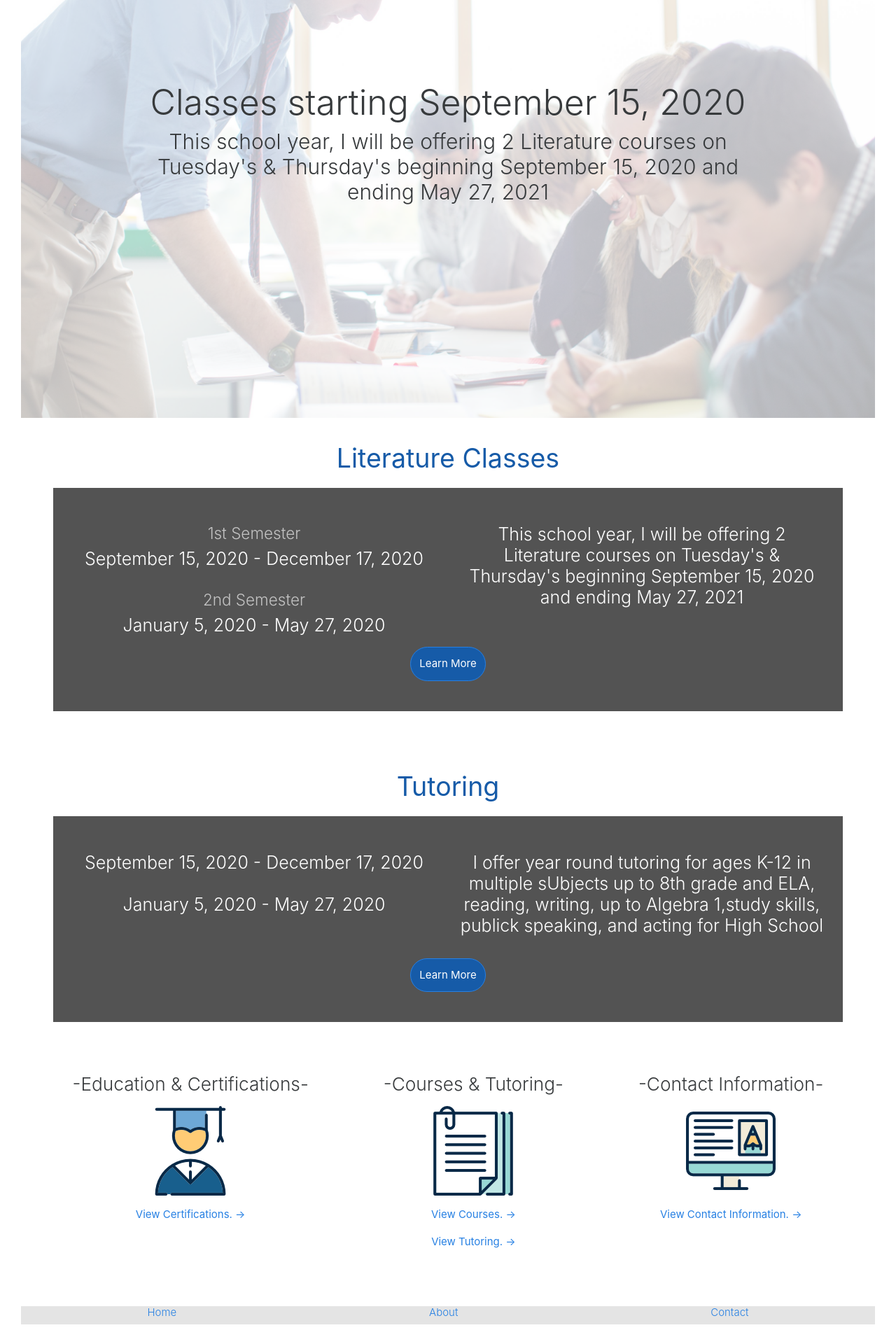
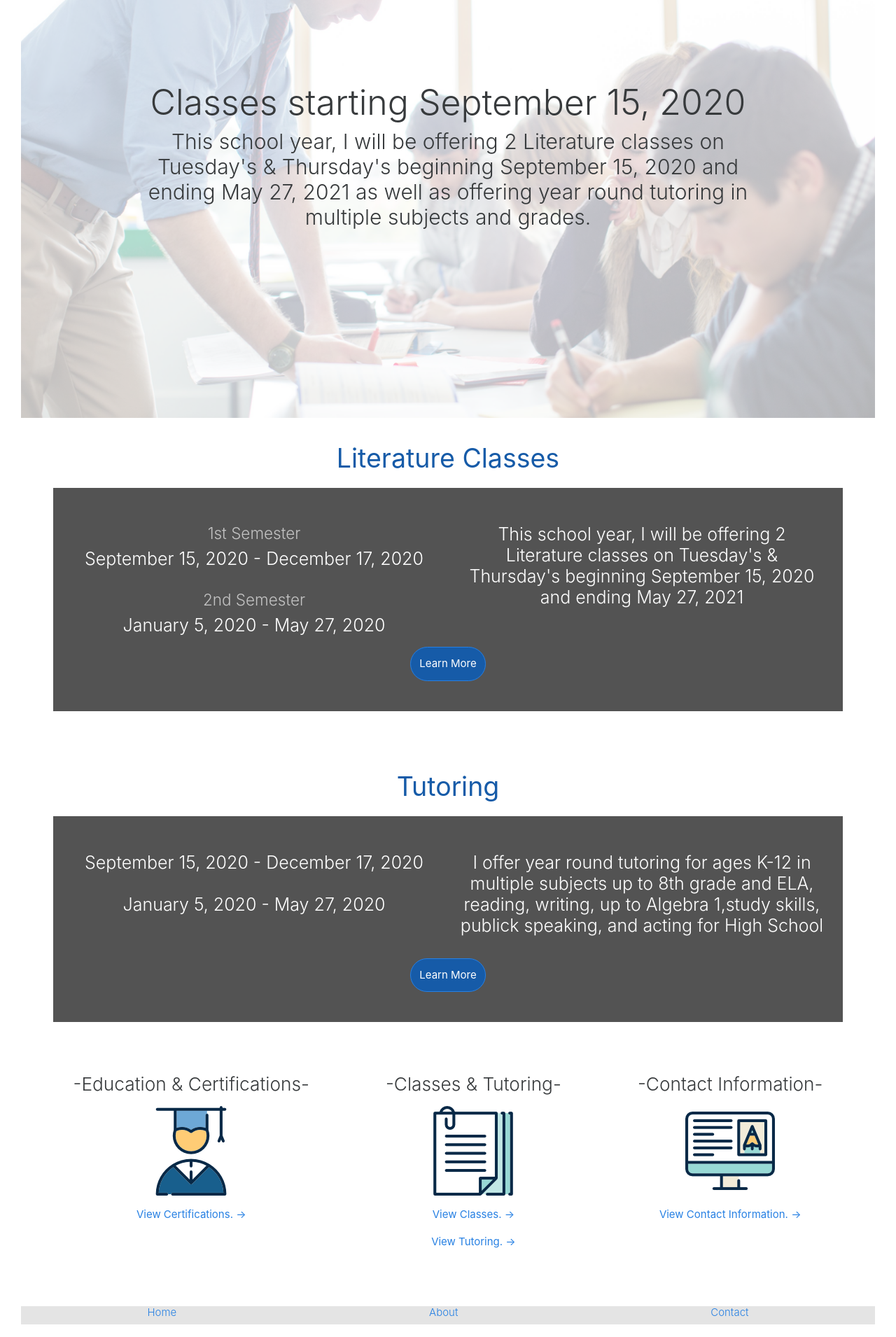
Before and after one commit to maryredlinger/joe-b-site, a React (Create React App) app: page / in a window 1280 px wide. Shown: the part 379-2289 px from the top of the page at 70% size. Built offline with nearby package versions, Linux system fonts and the light colour scheme.

Commit message:
cleans up wording

```diff
--- a/src/App.js
+++ b/src/App.js
@@ -11,7 +11,7 @@ import English from './pages/English.js'
 import Math from './pages/Math.js'
 import Drama from './pages/Drama.js'
 import StudySkills from './pages/StudySkills.js'
-import Courses from './pages/Courses.js'
+import Classes from './pages/Classes.js'
 import Tutoring from './pages/Tutoring.js'
 
 
@@ -37,7 +37,7 @@ function App() {
             <Route path="/math_social_studies" exact component={Math} />
             <Route path="/theatre_drama" exact component={Drama} />
             <Route path="/study_skills" exact component={StudySkills} />
-            <Route path="/courses" exact component={Courses} />
+            <Route path="/classes" exact component={Classes} />
             <Route path="/tutoring" exact component={Tutoring} />
           </Switch>
         </Router>
--- a/src/pages/Courses.js
+++ b/src/pages/Classes.js
@@ -1,7 +1,7 @@
 import React from 'react'
 import { Nav, NavItem, NavLink as Link } from 'reactstrap';
 
-const Courses = () => {
+const Classes = () => {
     return(
         <div>
             <div className="imgContainer">
@@ -34,7 +34,7 @@ const Courses = () => {
                     </div>
                 </div>
                 <br></br>
-                <h3><b>With flexibility to add additional days off,<br></br> the current holidays and times off over these two semesters include</b></h3>
+                <h3><b>With flexibility to add additional days off,<br></br> the current days off over these two semesters include</b></h3>
                 <ul>
                      <h4>November 23, 2020, - November 30, 2020</h4>
                      <h4>December 18, 2020 - January 4,2021</h4>
@@ -47,4 +47,4 @@ const Courses = () => {
     )
 }
 
-export default Courses;
+export default Classes;
--- a/src/pages/Home.js
+++ b/src/pages/Home.js
@@ -9,7 +9,7 @@ const Home = () => {
                 <img src="./teacher.jpg" className="HomeImg wrapper"></img>
                 <div className="imgOverlayer overlayer">
                     <h2 className="homeh2">Classes starting September 15, 2020</h2>
-                    <h3 className="homeh3">This school year, I will be offering 2 Literature courses on Tuesday's & Thursday's beginning September 15, 2020 and ending May 27, 2021</h3>
+                    <h3 className="homeh3">This school year, I will be offering 2 Literature classes on Tuesday's & Thursday's beginning September 15, 2020 and ending May 27, 2021 as well as offering year round tutoring in multiple subjects and grades.</h3>
                 </div>
             </div>
             <h1 className="topText"><b>Literature Classes</b></h1>
@@ -23,7 +23,7 @@ const Home = () => {
                     <h2 className="classesText">January 5, 2020 - May 27, 2020</h2>
                 </div>
                 <div className="col-md-6 col-sm-12 mt-3 mb-3">
-                <h3 className="classesText">This school year, I will be offering 2 Literature courses on Tuesday's & Thursday's beginning September 15, 2020 and ending May 27, 2021</h3>
+                <h3 className="classesText">This school year, I will be offering 2 Literature classes on Tuesday's & Thursday's beginning September 15, 2020 and ending May 27, 2021</h3>
                 </div>
                 </div>
                 <Link href="/courses"><button href="/courses" className="btn btn-primary classesButton">Learn More</button></Link>
@@ -39,7 +39,7 @@ const Home = () => {
                     <h2 className="classesText">January 5, 2020 - May 27, 2020</h2>
                 </div>
                 <div className="col-md-6 col-sm-12 mt-3 mb-3">
-                <h3 className="classesText">I offer year round tutoring for ages K-12 in multiple sUbjects up to 8th grade and ELA, reading, writing, up to Algebra 1,study skills, publick speaking, and acting for High School  </h3>
+                <h3 className="classesText">I offer year round tutoring for ages K-12 in multiple subjects up to 8th grade and ELA, reading, writing, up to Algebra 1,study skills, publick speaking, and acting for High School  </h3>
                 </div>
                 </div>
                 <Link href="/tutoring"><button className="btn btn-primary classesButton">Learn More</button></Link>
@@ -53,9 +53,9 @@ const Home = () => {
                     <Link href="/about">View Certifications. →</Link>
                 </span>
                 <span>
-                    <h3>-Courses & Tutoring-</h3>
+                    <h3>-Classes & Tutoring-</h3>
                     <Link><img src="curriculum.png"></img></Link>
-                    <Link href="/courses">View Courses. →</Link>
+                    <Link href="/classes">View Classes. →</Link>
                     <Link href="/tutoring">View Tutoring. →</Link>
                 </span>
                 <span>
--- a/src/pages/NavBar.js
+++ b/src/pages/NavBar.js
@@ -22,7 +22,7 @@ const NavBar = () => {
                     </NavDropdown>
                     */}
                     <NavDropdown className="colorWhite" title="2020-2021">
-                        <NavDropdown.Item href="/courses">Courses</NavDropdown.Item>
+                        <NavDropdown.Item href="/classes">Classes</NavDropdown.Item>
                         <NavDropdown.Item href="/tutoring">Tutoring</NavDropdown.Item>
                     </NavDropdown>
                     <NavItem className="">
```
